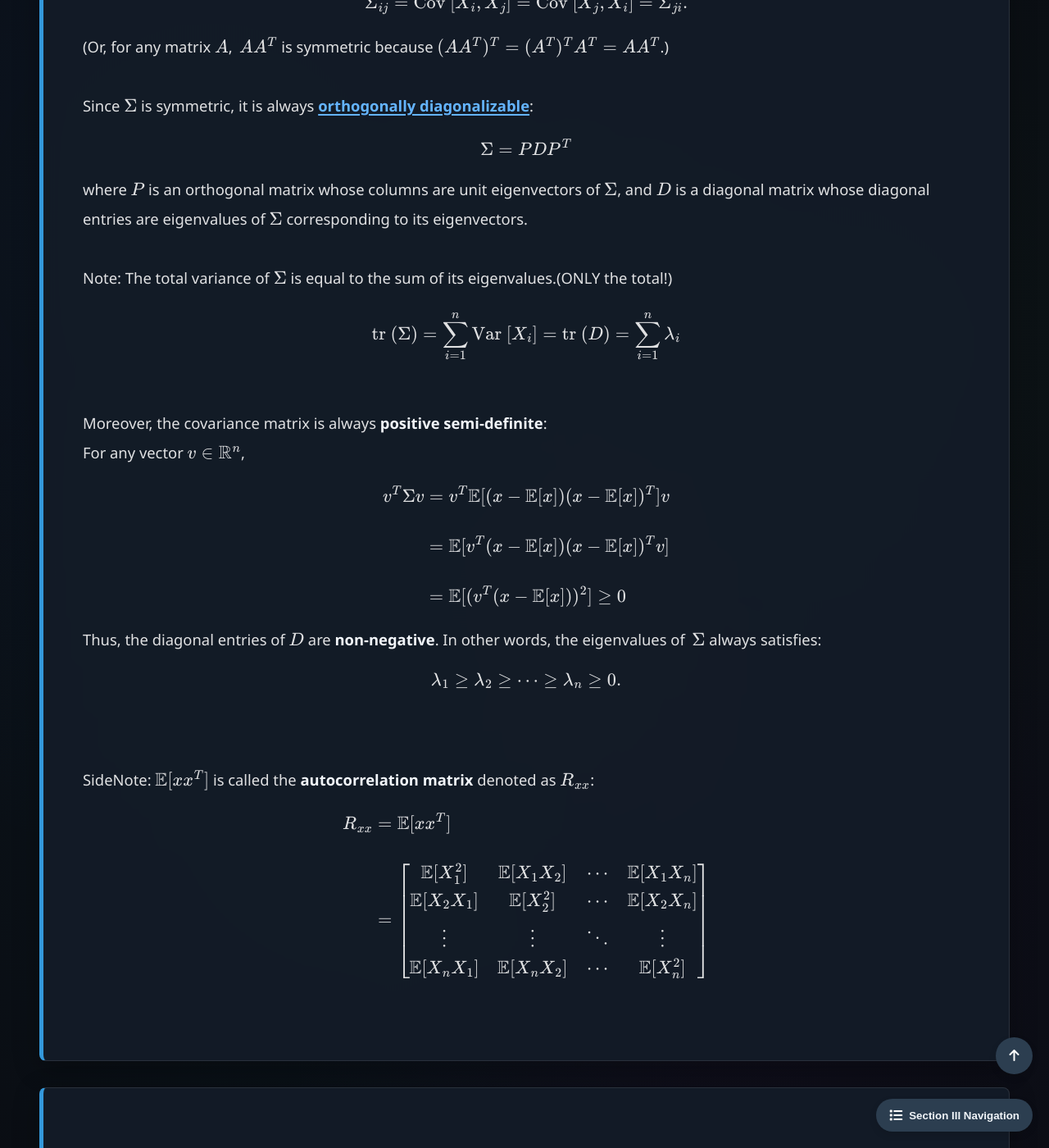
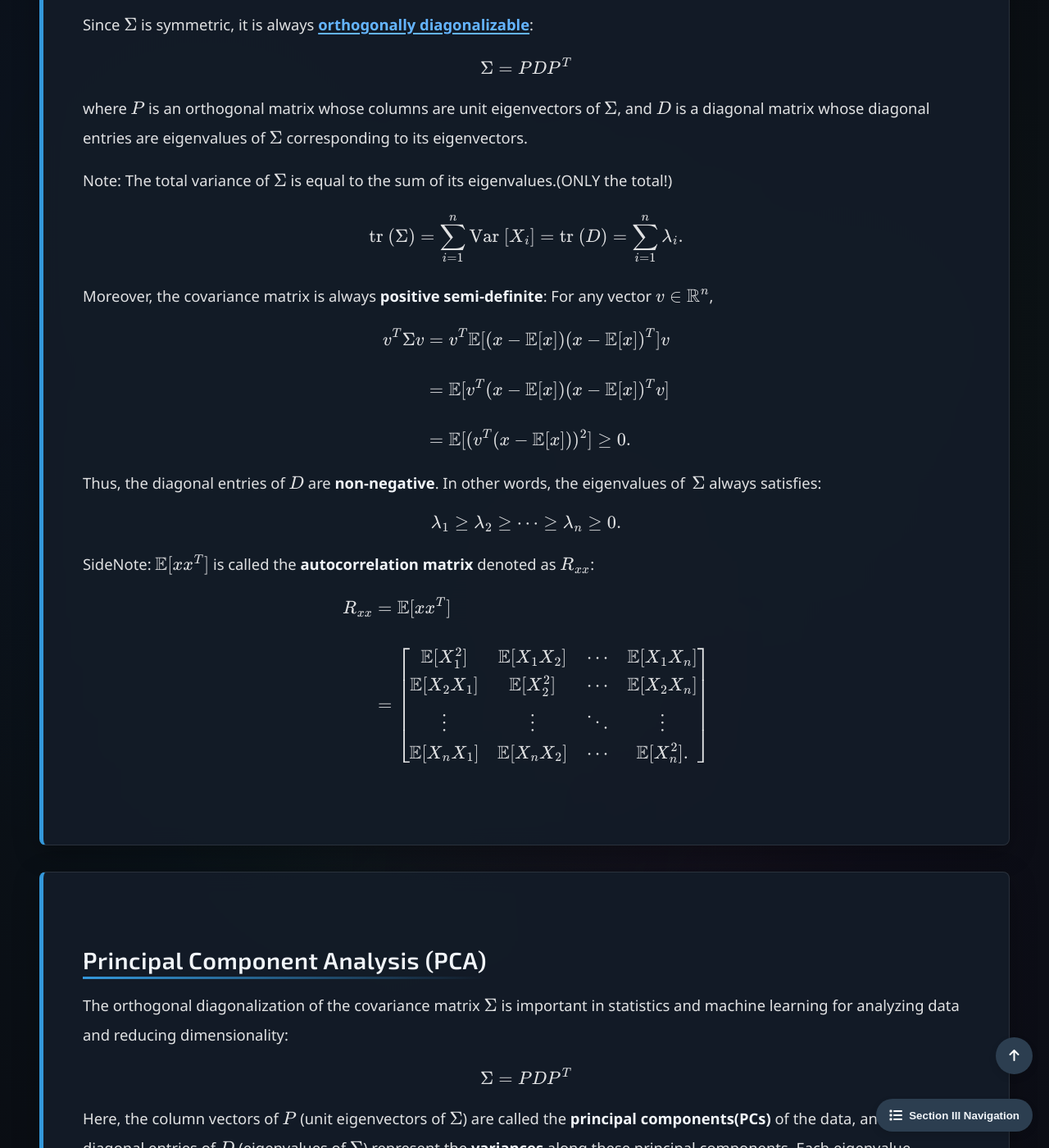
Before and after one commit to Yusukey01/yusukey01.github.io, a Jekyll site: the page built from Mathematics/Probability/covariance.html, in a window 1280 px wide and 1400 px high, scrolled down 2085 px. Shown: the whole window at 82% size. Built offline with Jekyll 4.4.1, drawn with Linux system fonts in a browser that asks for light colours; some of the changed text lies outside the part shown.

Commit message:
revised explanations

```diff
--- a/Mathematics/Probability/covariance.html
+++ b/Mathematics/Probability/covariance.html
@@ -12,8 +12,7 @@ uses_python: true
         {% include learning_resource_schema.html topic_id=page.topic_id %}
 
         <div class="hero-section">
-            <h1 class="webpage-name">Covariance
-            </h1>
+            <h1 class="webpage-name">Covariance</h1>
         </div>
 
         {% include section_navigation.html %}
@@ -27,11 +26,15 @@ uses_python: true
         <div class="container">
 
             <section id="covariance" class="section-content">
+
                 <h2>Covariance Matrix</h2>
+
                 <p>
                     From this section, we consider <strong>multivariate</strong> models. First of all, we need a way to measure
                     the dependence of variables each other.
-            <br><br>
+                </p>
+
+                <p>
                     The <strong>covariance</strong> between two random variables \(X\) and \(Y\) is defined as
                     \[
                     \text{Cov }[X, Y] = \mathbb{E}[(X - \mathbb{E}[X])(Y - \mathbb{E}[Y])].
@@ -39,15 +42,21 @@ uses_python: true
                     Here, \((X - \mathbb{E}[X])\) and \((Y - \mathbb{E}[Y])\) are <strong>mean deviations</strong> which represent
                     how far the random variables \(X\) and \(Y\) deviate from their respective expected values(means). So, the covariance
                     measures how these deviation of random variables vary together(<strong>joint variation</strong>).
-            <br><br>
+                </p>
+
+                <p>
                     Note: \(\text{Cov }[X, Y] = \mathbb{E}[XY]- \mathbb{E}[X]\mathbb{E}[Y]\). So, if \(X\) and \(Y\) are independent,
                     \(\mathbb{E}[XY] = \mathbb{E}[X]\mathbb{E}[Y]\) and thus \(\text{Cov }[X, Y] = 0\). However, in general, the converse is
                     NOT true. Zero covariance only tells us there is <strong>no linear dependence</strong>. The positive(negative) covariance
                     indicates positive(negative) <strong>linear</strong> association.
-            <br><br>
+                </p>
+
+                <p>
                     In practice, often we extend this idea to \(n\) random variables. Consider a vector \(x \in \mathbb{R}^n\) whose each
                     entries represent random variables \(X_1, \cdots X_n\).
-            <br>
+                </p>
+
+                <p>
                     The <strong>population covariance matrix </strong> of the vector \(x\) is defined as
                     \[
                     \begin{align*}
@@ -59,7 +68,7 @@ uses_python: true
                                     \vdots  & \vdots & \ddots & \vdots \\
                                     \text{Cov }[X_n, X_1] &   \text{Cov }[X_n, X_2] & \cdots & \text{Var }[X_n]
                                     \end{bmatrix} \\\\
-                    &= \mathbb{E }[xx^T] - \mu \mu^T
+                            &= \mathbb{E }[xx^T] - \mu \mu^T.
                     \end{align*}
                     \]
                     Each diagonal entry \(\Sigma_{ii}\) represents the <strong>variance</strong> of \(X_i\) because
@@ -70,33 +79,40 @@ uses_python: true
                     \[
                     \text{tr } (\Sigma ) = \sum_{i=1}^n \text{Var }[X_i].
                     \]
-            <br>
+                </p>
+
+                <p>
                     The covariance matrix is <strong>symmetric</strong> because the covariance itself is symmetric:
                     \[
                     \Sigma_{ij} = \text{Cov }[X_i, X_j] = \text{Cov }[X_j, X_i] = \Sigma_{ji}.
                     \]
                     (Or, for any matrix \(A\), \(\, AA^T\) is symmetric because \((AA^T)^T = (A^T)^TA^T = AA^T \).)
-            <br><br>
+                </p>
+
+                <p>
                     Since \(\Sigma\) is symmetric, it is always <a href="../Linear_algebra/symmetry.html"><strong>orthogonally diagonalizable</strong></a>:
                     \[
                     \Sigma = P D P^T
                     \]
                     where \(P\) is an orthogonal matrix whose columns are unit eigenvectors of \(\Sigma\), and \(D\) is a diagonal matrix
                     whose diagonal entries are eigenvalues of \(\Sigma\) corresponding to its eigenvectors.
-            <br><br>
+                </p>
+
+                <p>
                     Note: The total variance of \(\Sigma\) is equal to the sum of its eigenvalues.(ONLY the total!)
                     \[
-            \text{tr } (\Sigma ) = \sum_{i=1}^n \text{Var }[X_i] = \text{tr } (D) = \sum_{i=1}^n \lambda_i
+                    \text{tr } (\Sigma ) = \sum_{i=1}^n \text{Var }[X_i] = \text{tr } (D) = \sum_{i=1}^n \lambda_i.
                     \]
-            <br>
+                </p>
+
+                <p>
                     Moreover, the covariance matrix is always <strong>positive semi-definite</strong>:
-            <br>
                     For any vector \(v \in \mathbb{R}^n\),
                     \[
                     \begin{align*}
                     v^T \Sigma v &=  v^T\mathbb{E}[(x - \mathbb{E}[x])(x - \mathbb{E}[x])^T] v \\\\
                                 &=  \mathbb{E}[v^T(x - \mathbb{E}[x])(x - \mathbb{E}[x])^T v] \\\\
-                         &=  \mathbb{E}[(v^T(x - \mathbb{E}[x]))^2] \geq 0
+                                &=  \mathbb{E}[(v^T(x - \mathbb{E}[x]))^2] \geq 0.
                     \end{align*}
                     \]
                     Thus, the diagonal entries of \(D\) are <strong>non-negative</strong>. In other words, the eigenvalues of \(\, \Sigma\)
@@ -104,7 +120,9 @@ uses_python: true
                     \[
                     \lambda_1 \geq \lambda_2 \geq \cdots \geq \lambda_n \geq 0.
                     \]
-            <br><br>
+                </p>
+
+                <p>
                     SideNote: \(\mathbb{E }[xx^T]\) is called the <strong>autocorrelation matrix</strong> denoted as \(R_{xx}\):
                     \[
                     \begin{align*}
@@ -114,7 +132,7 @@ uses_python: true
                                     \mathbb{E }[X_1^2] & \mathbb{E }[X_1 X_2] & \cdots & \mathbb{E }[X_1 X_n] \\
                                     \mathbb{E }[X_2 X_1] &  \mathbb{E }[X_2^2] & \cdots & \mathbb{E }[X_2 X_n] \\
                                     \vdots  & \vdots & \ddots & \vdots \\
-                            \mathbb{E }[X_n X_1] &   \mathbb{E }[X_n X_2] & \cdots & \mathbb{E }[X_n^2]
+                                    \mathbb{E }[X_n X_1] &   \mathbb{E }[X_n X_2] & \cdots & \mathbb{E }[X_n^2].
                                 \end{bmatrix} \\\\
                     \end{align*}
                     \]
@@ -123,6 +141,7 @@ uses_python: true
 
             <section id="pca" class="section-content">
                 <h2>Principal Component Analysis (PCA)</h2>
+
                 <p>
                     The orthogonal diagonalization of the covariance matrix \(\Sigma\) is important in statistics and machine learning for
                     analyzing data and reducing dimensionality:
@@ -133,21 +152,27 @@ uses_python: true
                     of the data, and the diagonal entries of \(D\) (eigenvalues of \(\Sigma \)) represent the <strong>variances</strong> along these
                     principal components. Each eigenvalue indicates "how much" of the <strong>total variance</strong> of \(\Sigma \) is captured by
                     its corresponding principal component.
-            <br><br>
+                </p>
+
+                <p>
                     The <strong>first principal component(PC1)</strong> corresponds to the largest eigenvalue and represents the direction in the
                     data space where the distribution varies the most(= the direction of maximizing the variance in data). The second principal
                     component(PC2) captures the next largest variance and is orthogonal to PC1. Similarly, each subsequent PC capturing less variance
                     and maintaining orthogonality to all previous PCs.
-            <br><br>
+                </p>
+
+                <p>
                     For example, suppose you have an observed data matrix \(X \in \mathbb{R}^{m \times 10}\), which contains \(m\) data points, each
                     represented as a vector \(x_i \in \mathbb{R}^{10} \).
                     Computing the <strong>sample covariance matrix</strong> and diagonalizing it:
                     \[
-            S = \frac{1}{m-1}(X-\bar{X})^T (X-\bar{X}) = PDP^T
+                    S = \frac{1}{m-1}(X-\bar{X})^T (X-\bar{X}) = PDP^T,
                     \]
                     you examine the eigenvalues to determine how much variance each principal component captures comparing with
                     the <strong>total variance</strong> of \(S\).
-            <br>
+                </p>
+
+                <p>
                     Let's say PC1: 40%, PC2: 30%, and PC3: 25%. Then, you project the data onto the subspace spanned by the first 3 most
                     significant principal components. Even though you discarded the remaining 7 dimensions (noise dimensions), you still retain
                     the most significant patterns(trends) in the data.
@@ -155,7 +180,9 @@ uses_python: true
                     x_i \in \mathbb{R}^{10} \to z_i \in \mathbb{R}^3
                     \]
                     The vector \(z_i\) is known as the <strong>latent vector</strong>.
-            <br><br>
+                </p>
+
+                <p>
                     This <strong>dimensionality reduction</strong> process is called <strong>principal component analysis(PCA)</strong>. By reducing
                     dimensions, PCA enables efficient analysis of large datasets while retaining their most meaningful structure. PCA is
                     widely used in machine learning, image processing, and exploratory data analysis for dimensionality reduction and noise filtering.
@@ -164,17 +191,24 @@ uses_python: true
 
             <section id="svd" class="section-content">
                 <h2>PCA with Singular Value Decomposition(SVD)</h2>
+
                 <p>
                     In practice, the <a href="../Linear_algebra/symmetry.html"><strong>singular value decomposition</strong></a> plays an
                     important role in the PCA due to its mathematical properties and computational advantages.
-            <br><br>
+                </p>
+
+                <p>
                     Given a data matrix in mean-deviation form \(X \in \mathbb{R}^{m \times n}\) where \(m\) is the number of data points
                     and \(n\) is the number of features, the matrix \(X^TX\) is the covariance matrix.
-            <br><br>
+                </p>
+
+                <p>
                     Note: in PCA, it is common to use \(X^TX \in  \mathbb{R}^{n \times n}\) rather than \(XX^T \in \mathbb{R}^{m \times m}\)
                     because we are typically more interested in understanding the relationships among the \(n\) "features" than among
                     \(m\) data points.
-            <br><br>
+                </p>
+
+                <p>
                     Using the SVD of \(X\), we compute the covariance matrix \(X^TX\) :
                     \[
                     \begin{align*}
@@ -186,13 +220,19 @@ uses_python: true
                     This result is equivalent to the eigendecomposition \(X^TX = PDP^T\). \(\Sigma^2\) contains the eigenvalues \(\lambda_i\)
                     of \(X^TX\), with \(\sigma_i ^2 = \lambda_i\). Also, \(V\) (right singular vectors) corresponds
                     to the eigenvectors (principal components) of \(X^TX\).
-            <br>
+                </p>
+
+                <p>
                     Thus, the singular values \(\sigma_i\) represent the <strong>standard deviations</strong> along the principal components,
                     and the squared singular values \(\sigma_i^2\) represent the variances.
-            <br><br>
+                </p>
+
+                <p>
                     SVD offers several numerical advantages for PCA. For high-dimensional data, computing \(X^TX\) would be
                     expensive or memory-intensive, but SVD can avoid explicitly forming \(X^TX\) working directly with \(X\), which
                     allows direct access to the principal components and variances.
+                </p>
+
                 <div class="code-container">
                     <div class="collapsible-section">
                         <button class="collapsible-btn">Show/Hide Code</button>
@@ -286,7 +326,7 @@ uses_python: true
                     <button class="run-button" onclick="runPythonCode(this)">Run Code</button>
                     <div class="python-output"></div>
                 </div>
-            </p>
+
             </section>
         </div>
         <script src="/js/main.js"></script>
```
Also changed, not shown: Mathematics/Probability/correlation.html (+42 -20 lines). Lines whose indentation alone changed are shown as unchanged.
